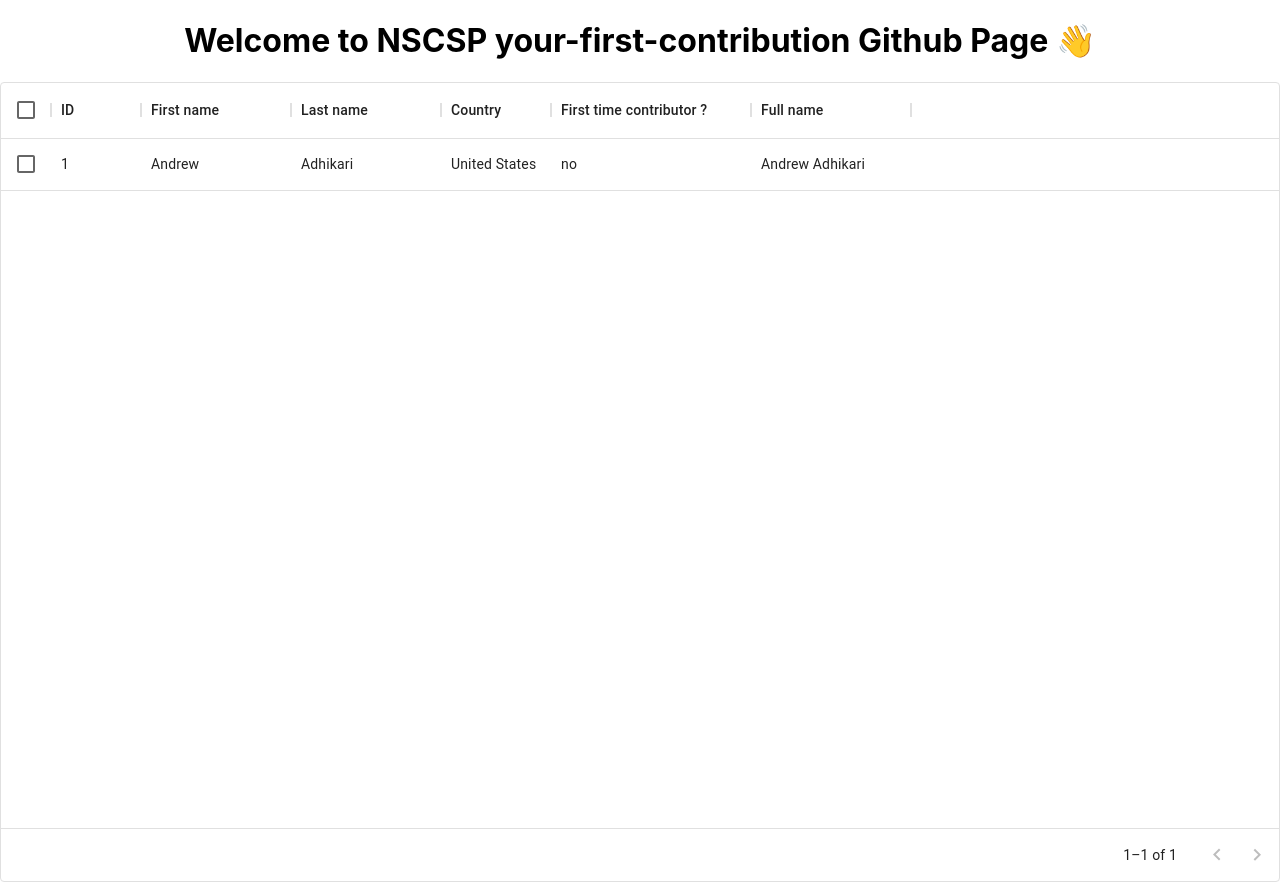
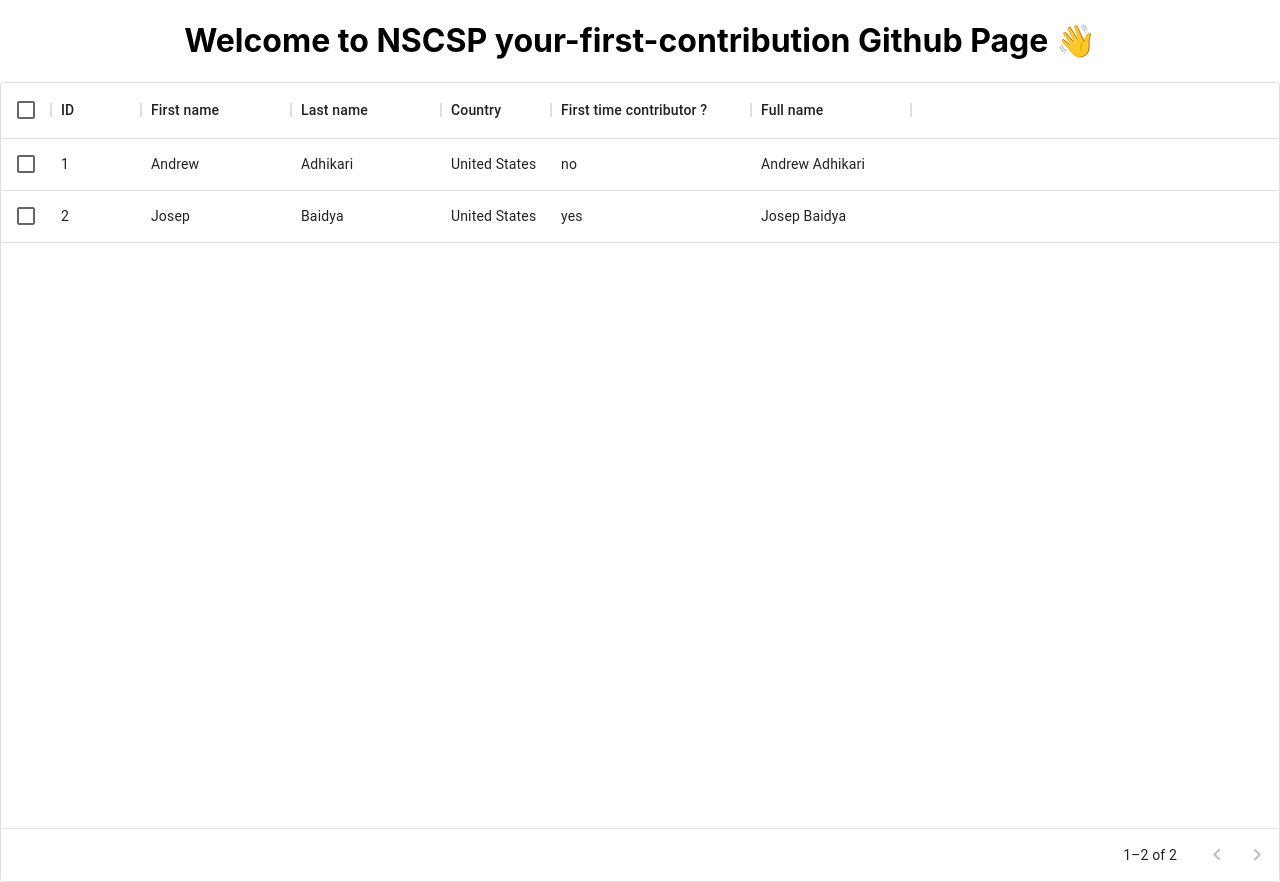
Before and after one commit to nscsp-it/your-first-contribution, a React (Create React App) app: page / in a window 1280 px wide. Built offline with nearby package versions, Linux system fonts and the light colour scheme.

Commit message:
Update Table.js

```diff
--- a/src/Table.js
+++ b/src/Table.js
@@ -41,7 +41,8 @@
 ];
 
 const rows = [
-  { id: 1, lastName: 'Adhikari', firstName: 'Andrew',country: 'United States', ftc: 'no' }
+  { id: 1, lastName: 'Adhikari', firstName: 'Andrew',country: 'United States', ftc: 'no' },
+  { id: 2, lastName: 'Baidya', firstName: 'Josep',country: 'United States', ftc: 'yes' }
 
 ];
 
```
